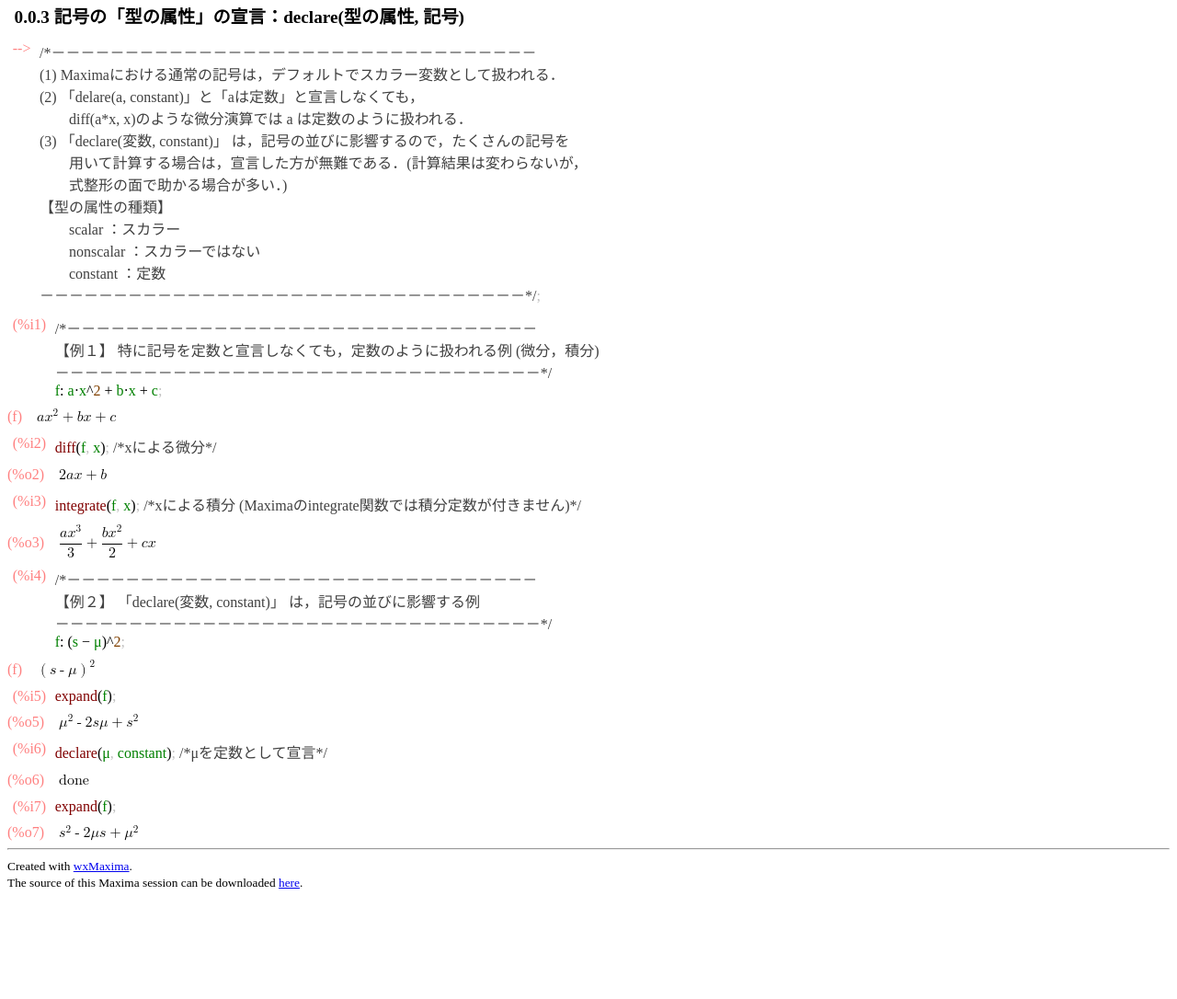
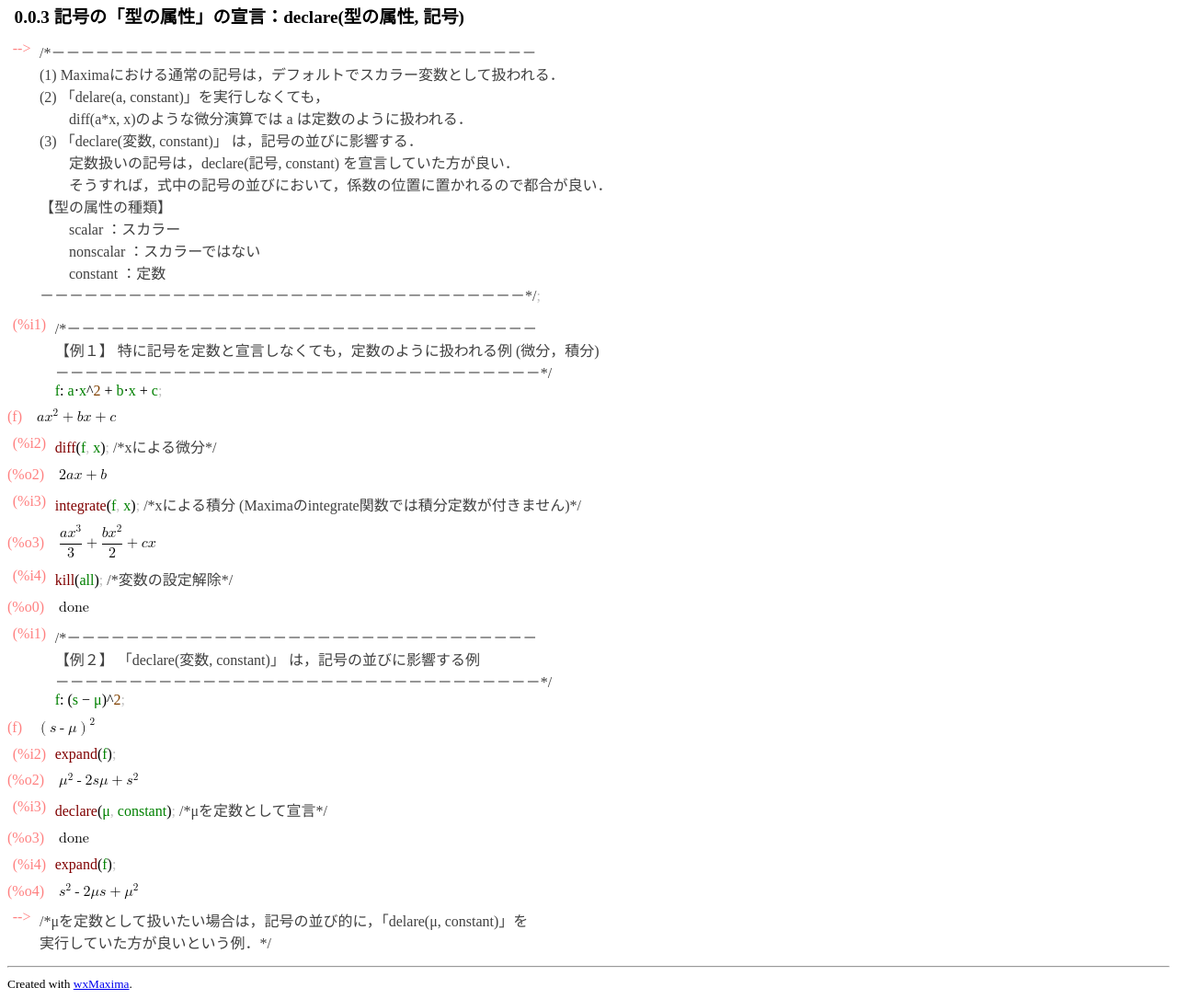
Before and after one commit to Hideo-Taniguchi/how-to-use-maxima, a plain HTML site: page 01Begining/Symbol_Property.html in a window 1280 px wide. Shown: the part 1964-3050 px from the top of the page at 92% size. Before the commit the page ends 2940 px from the top, so only its background shows below. Drawn offline with Linux system fonts and the light colour scheme.

Commit message:
Add files via upload

```diff
--- a/01Begining/Symbol_Property.html
+++ b/01Begining/Symbol_Property.html
@@ -511,11 +511,11 @@
   <td><span class="input">
 <span class="code_comment">/*－－－－－－－－－－－－－－－－－－－－－－－－－－－－－－－－－</span><span class="code_comment"><br>
 </span><span class="code_comment">(1) Maximaにおける通常の記号は，デフォルトでスカラー変数として扱われる．</span><span class="code_comment"><br>
-</span><span class="code_comment">(2) 「delare(a, constant)」と「aは定数」と宣言しなくても，</span><span class="code_comment"><br>
+</span><span class="code_comment">(2) 「delare(a, constant)」を実行しなくても，</span><span class="code_comment"><br>
 </span><span class="code_comment">　　diff(a*x, x)のような微分演算では a は定数のように扱われる．</span><span class="code_comment"><br>
-</span><span class="code_comment">(3) 「declare(変数, constant)」 は，記号の並びに影響するので，たくさんの記号を</span><span class="code_comment"><br>
-</span><span class="code_comment">　　用いて計算する場合は，宣言した方が無難である．(計算結果は変わらないが，</span><span class="code_comment"><br>
-</span><span class="code_comment"> 　　式整形の面で助かる場合が多い．)</span><span class="code_comment"><br>
+</span><span class="code_comment">(3) 「declare(変数, constant)」 は，記号の並びに影響する．</span><span class="code_comment"><br>
+</span><span class="code_comment">　　定数扱いの記号は，declare(記号, constant) を宣言していた方が良い．</span><span class="code_comment"><br>
+</span><span class="code_comment">　　そうすれば，式中の記号の並びにおいて，係数の位置に置かれるので都合が良い．</span><span class="code_comment"><br>
 </span><span class="code_comment">【型の属性の種類】</span><span class="code_comment"><br>
 </span><span class="code_comment">　　scalar ：スカラー</span><span class="code_comment"><br>
 </span><span class="code_comment">　　nonscalar ：スカラーではない</span><span class="code_comment"><br>
@@ -626,6 +626,23 @@
 (%i4)
   </span></td>
   <td><span class="input">
+<span class="code_function">kill</span><span class="code_operator">(</span><span class="code_variable">all</span><span class="code_operator">)</span><span class="code_endofline">;</span>  <span class="code_comment">/*変数の設定解除*/</span>  </span></td>
+</tr></table>
+<div class="equation">
+  <span class="eqlabel">(%o0)</span>
+  <math xmlns="http://www.w3.org/1998/Math/MathML" display="block"><mi>done</mi>
+</math>
+</div>
+
+
+<!-- Code cell -->
+
+
+<table><tr><td>
+  <span class="prompt">
+(%i1)
+  </span></td>
+  <td><span class="input">
 <span class="code_comment">/*－－－－－－－－－－－－－－－－－－－－－－－－－－－－－－－－</span><span class="code_comment"><br>
 </span><span class="code_comment">【例２】 「declare(変数, constant)」 は，記号の並びに影響する例</span><span class="code_comment"><br>
 </span><span class="code_comment">－－－－－－－－－－－－－－－－－－－－－－－－－－－－－－－－－*/</span><span class="code_endofline"><br>
@@ -648,13 +665,13 @@
 
 <table><tr><td>
   <span class="prompt">
-(%i5)
+(%i2)
   </span></td>
   <td><span class="input">
 <span class="code_function">expand</span><span class="code_operator">(</span><span class="code_variable">f</span><span class="code_operator">)</span><span class="code_endofline">;</span>  </span></td>
 </tr></table>
 <div class="equation">
-  <span class="eqlabel">(%o5)</span>
+  <span class="eqlabel">(%o2)</span>
   <math xmlns="http://www.w3.org/1998/Math/MathML" display="block"><mrow><msup><mi>μ</mi>
 <mn>2</mn>
 </msup>
@@ -677,13 +694,13 @@
 
 <table><tr><td>
   <span class="prompt">
-(%i6)
+(%i3)
   </span></td>
   <td><span class="input">
 <span class="code_function">declare</span><span class="code_operator">(</span><span class="code_variable">μ</span><span class="code_endofline">,</span> <span class="code_variable">constant</span><span class="code_operator">)</span><span class="code_endofline">;</span>  <span class="code_comment">/*μを定数として宣言*/</span>  </span></td>
 </tr></table>
 <div class="equation">
-  <span class="eqlabel">(%o6)</span>
+  <span class="eqlabel">(%o3)</span>
   <math xmlns="http://www.w3.org/1998/Math/MathML" display="block"><mi>done</mi>
 </math>
 </div>
@@ -694,13 +711,13 @@
 
 <table><tr><td>
   <span class="prompt">
-(%i7)
+(%i4)
   </span></td>
   <td><span class="input">
 <span class="code_function">expand</span><span class="code_operator">(</span><span class="code_variable">f</span><span class="code_operator">)</span><span class="code_endofline">;</span>  </span></td>
 </tr></table>
 <div class="equation">
-  <span class="eqlabel">(%o7)</span>
+  <span class="eqlabel">(%o4)</span>
   <math xmlns="http://www.w3.org/1998/Math/MathML" display="block"><mrow><msup><mi>s</mi>
 <mn>2</mn>
 </msup>
@@ -717,8 +734,21 @@
 </math>
 </div>
 
+
+<!-- Code cell -->
+
+
+<table><tr><td>
+  <span class="prompt">
+ -->
+  </span></td>
+  <td><span class="input">
+<span class="code_comment">/*μを定数として扱いたい場合は，記号の並び的に，「delare(μ, constant)」を</span><span class="code_comment"><br>
+</span><span class="code_comment">実行していた方が良いという例．*/</span>  </span></td>
+</tr></table>
+
+
  <hr>
  <p><small> Created with <a href="https://wxMaxima-developers.github.io/wxmaxima/">wxMaxima</a>.</small></p>
- <small> The source of this Maxima session can be downloaded <a href="Symbol_Property_htmlimg/Symbol_Property.wxmx">here</a>.</small>
  </body>
 </html>
```
